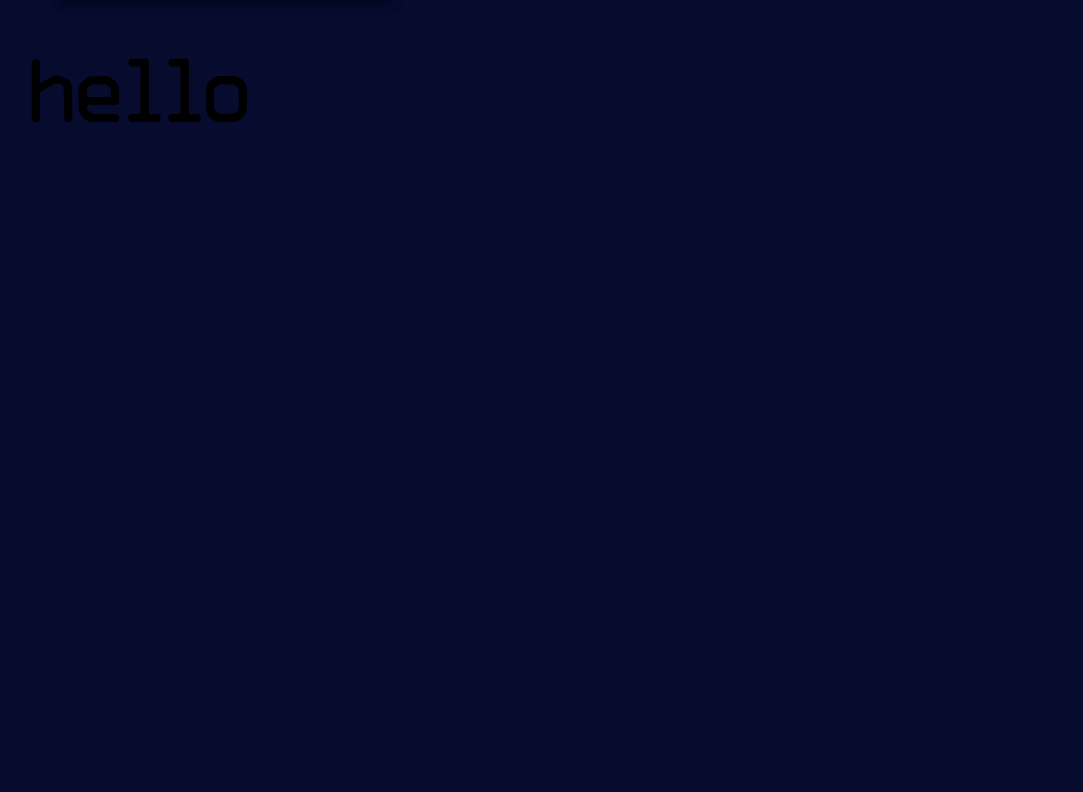
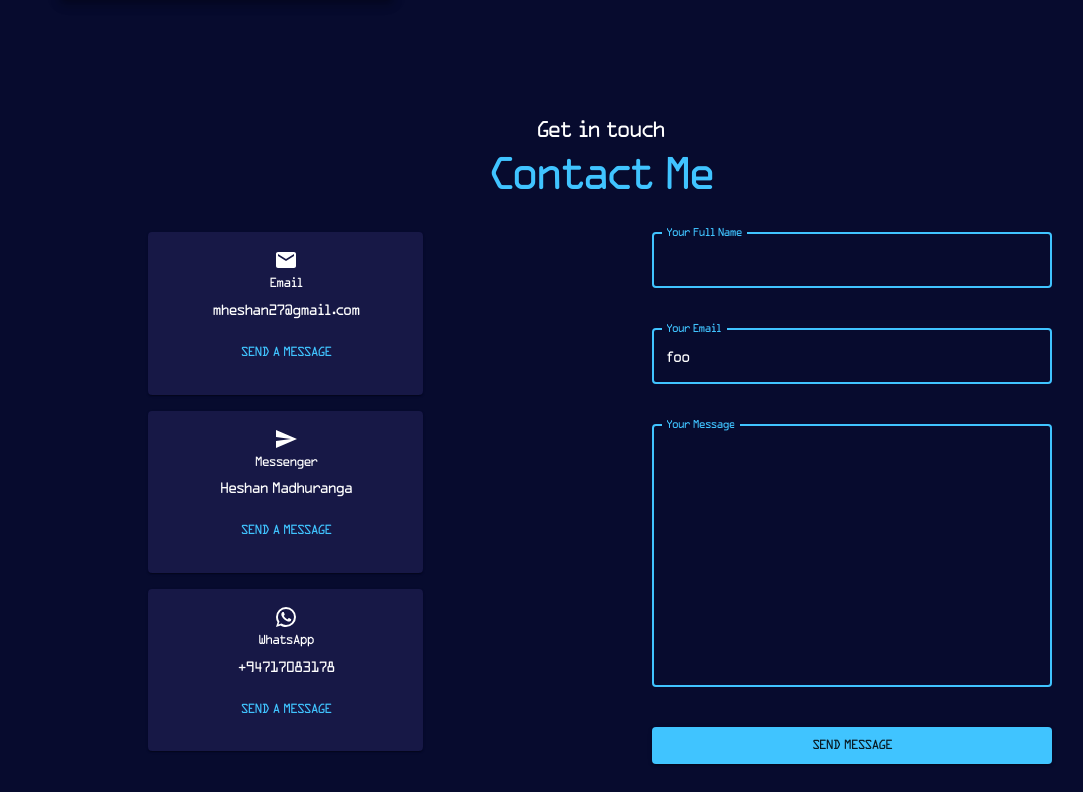
Before and after one commit to heshanm27/portfolio-, a React (Create React App) app: page / in a window 1280 px wide. Shown: the part 4388-5180 px from the top of the page, without its empty margins (40-1123 px from the left). Built offline with nearby package versions, Linux system fonts and the light colour scheme.

Commit message:
contact form

```diff
--- /dev/null
+++ b/src/components/ContactCard/ContactCard.tsx
@@ -0,0 +1,36 @@
+import {
+  Button,
+  Card,
+  CardContent,
+  SvgIconProps,
+  Typography,
+} from "@mui/material";
+
+type prop = {
+  Icon: React.ReactElement<SvgIconProps>;
+  ContactMethod: string;
+  Connactinfo: string;
+};
+export default function ContactCard(props: prop) {
+  return (
+    <Card sx={{ minWidth: 275, backgroundColor: "rgba(85, 76, 164, .2)" }}>
+      <CardContent
+        sx={{
+          color: "white",
+          display: "flex",
+          flexDirection: "column",
+          alignItems: "center",
+        }}
+      >
+        {props.Icon}
+        <Typography sx={{ fontSize: 14 }} color="white" gutterBottom>
+          {props.ContactMethod}
+        </Typography>
+        <Typography sx={{ mb: 1.5 }} color="white">
+          {props.Connactinfo}
+        </Typography>
+        <Button variant="text">send a message</Button>
+      </CardContent>
+    </Card>
+  );
+}
--- a/src/pages/Contact/Contact.tsx
+++ b/src/pages/Contact/Contact.tsx
@@ -1,11 +1,92 @@
-import { Container, Typography } from "@mui/material";
+import {
+  Box,
+  Button,
+  Card,
+  CardActions,
+  CardContent,
+  Container,
+  Grid,
+  Stack,
+  TextField,
+  Typography,
+} from "@mui/material";
 import React from "react";
+import Titles from "../../components/Titles/Titles";
+import EmailIcon from "@mui/icons-material/Email";
+import ContactCard from "../../components/ContactCard/ContactCard";
+import WhatsAppIcon from "@mui/icons-material/WhatsApp";
+import SendIcon from "@mui/icons-material/Send";
+import { LoadingButton } from "@mui/lab";
+const details = [
+  {
+    Icon: <EmailIcon />,
+    ContactMethod: "Email",
+    Connactinfo: "mheshan27@gmail.com",
+  },
+  {
+    Icon: <SendIcon />,
+    ContactMethod: "Messenger",
+    Connactinfo: "Heshan Madhuranga",
+  },
+  {
+    Icon: <WhatsAppIcon />,
+    ContactMethod: "WhatsApp",
+    Connactinfo: "+94717083178",
+  },
+];
 
 export default function Contact() {
   return (
-    <div id="contact" style={{ backgroundColor: "#070B2E", height: "100vh" }}>
-      <Container>
-        <Typography variant="h1">hello</Typography>
+    <div id="contact" style={{ backgroundColor: "#070B2E", padding: "50px" }}>
+      <Container maxWidth="lg">
+        <Titles mainTitle="Contact Me" subTitle="Get in touch" />
+
+        <Stack direction="row" justifyContent="space-around">
+          <Stack direction="column" spacing={2}>
+            {details.map((value, index) => {
+              return (
+                <ContactCard
+                  Icon={value.Icon}
+                  Connactinfo={value.Connactinfo}
+                  ContactMethod={value.ContactMethod}
+                  key={index}
+                />
+              );
+            })}
+          </Stack>
+          <Box width="400px">
+            <Stack direction="column" spacing={5} sx={{ color: "white" }}>
+              <TextField
+                id="outlined-name"
+                label="Your Full Name"
+                color="primary"
+                fullWidth
+                focused
+              />
+              <TextField
+                id="outlined-uncontrolled"
+                label="Your Email"
+                defaultValue="foo"
+                focused
+              />
+              <TextField
+                id="outlined-name"
+                label="Your Message"
+                multiline
+                rows={10}
+                focused
+              />
+              <LoadingButton
+                size="medium"
+                sx={{ width: "100%" }}
+                loading={false}
+                variant="contained"
+              >
+                Send Message
+              </LoadingButton>
+            </Stack>
+          </Box>
+        </Stack>
       </Container>
     </div>
   );
```
